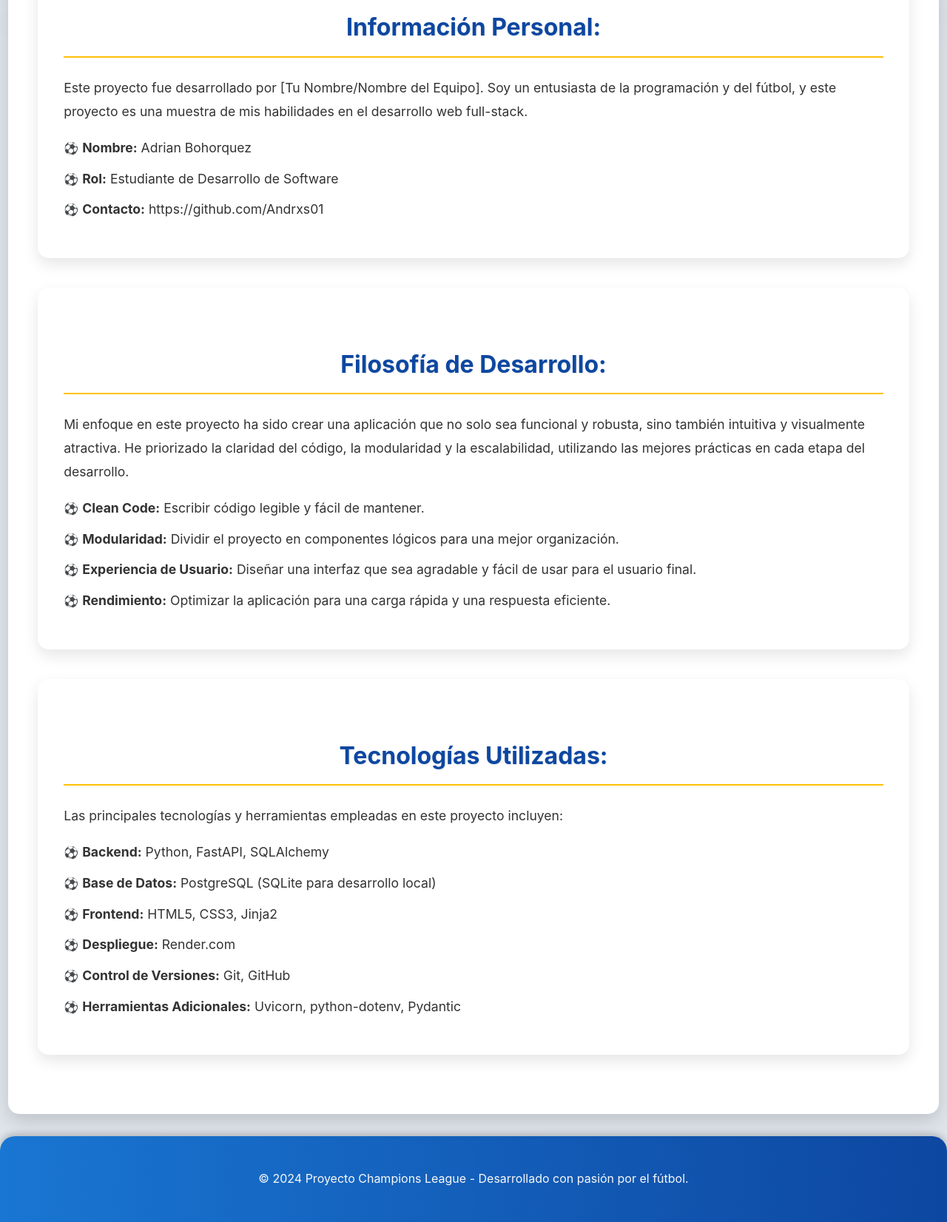
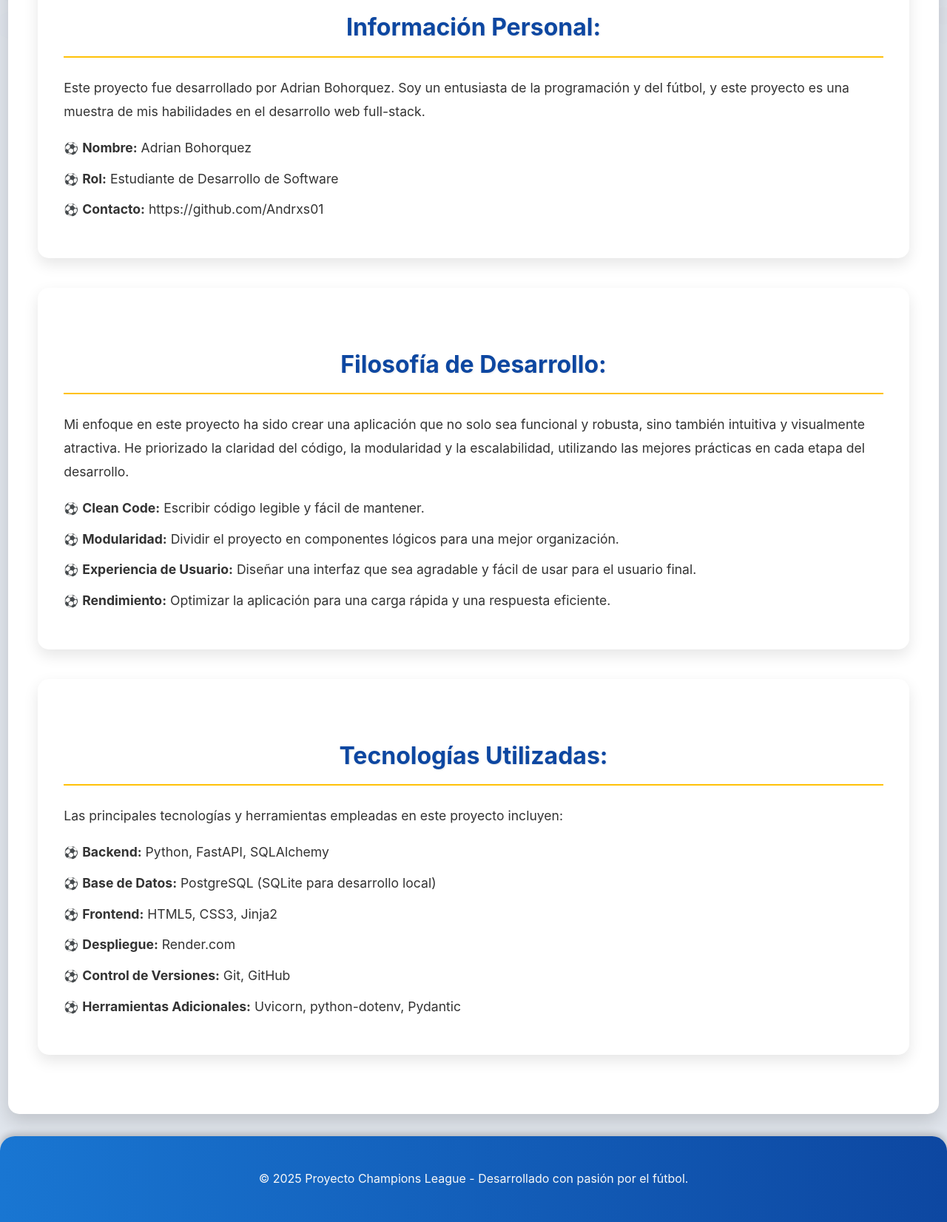
Before and after one commit to Andrxs01/ChampionsLeague, a FastAPI app: page /desarrollador in a window 1280 px wide. Shown: the part 741-2393 px from the top of the page at 74% size. Run offline with FastAPI, Linux system fonts and the light colour scheme.

Commit message:
Fase de diseno

```diff
--- a/templates/about_developer.html
+++ b/templates/about_developer.html
@@ -11,7 +11,7 @@
         <img src="https://i.postimg.cc/FFG2814G/me.jpg" alt="[Image of Your Photo]" style="border-radius: 50%; width: 200px; height: 200px; object-fit: cover; border: 5px solid var(--accent-color); box-shadow: 0 0 15px rgba(0,0,0,0.3);">
     </div>
     <h2>Información Personal:</h2>
-    <p>Este proyecto fue desarrollado por [Tu Nombre/Nombre del Equipo]. Soy un entusiasta de la programación y del fútbol, y este proyecto es una muestra de mis habilidades en el desarrollo web full-stack.</p>
+    <p>Este proyecto fue desarrollado por Adrian Bohorquez. Soy un entusiasta de la programación y del fútbol, y este proyecto es una muestra de mis habilidades en el desarrollo web full-stack.</p>
     <ul class="styled-list">
         <li><strong>Nombre:</strong> Adrian Bohorquez </li>
         <li><strong>Rol:</strong> Estudiante de Desarrollo de Software</li>
--- a/templates/base.html
+++ b/templates/base.html
@@ -46,7 +46,7 @@
     </main>
 
     <footer>
-        <p>&copy; 2024 Proyecto Champions League - Desarrollado con pasión por el fútbol.</p>
+        <p>&copy; 2025 Proyecto Champions League - Desarrollado con pasión por el fútbol.</p>
     </footer>
 
     {% block scripts_extra %}{% endblock %} {# Bloque para JS adicional por página #}
--- a/templates/equipos/detail.html
+++ b/templates/equipos/detail.html
@@ -29,11 +29,6 @@
         {% if not jugador.eliminado_logico %}
         <li>
             <a href="/jugadores/{{ jugador.id }}" class="text-link">
-                    {% if jugador.imagen_url %}
-                        <img src="{{ jugador.imagen_url }}" alt="" style="width: 40px; height: 40px; object-fit: cover; border-radius: 50%; margin-right: 10px;">
-                    {% else %}
-                        <img src="https://placehold.co/40x40/cccccc/333333?text=N/A" alt="" style="width: 40px; height: 40px; object-fit: cover; border-radius: 50%; margin-right: 10px;">
-                    {% endif %}
                 {{ jugador.nombre }} ({{ jugador.posicion }})
             </a>
         </li>
```
Lines whose indentation alone changed are shown as unchanged.
